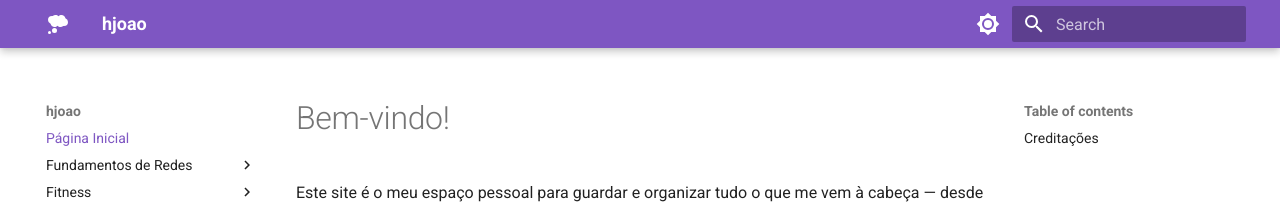
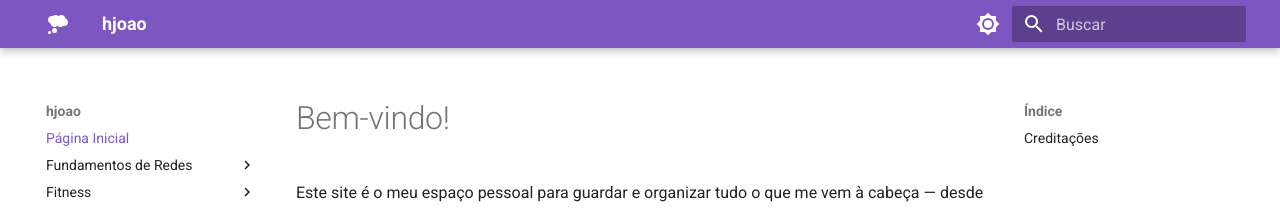
Before and after one commit to hjoao404/personal-website, an MkDocs documentation site: the page built from docs/index.md, in a window 1280 px wide. Shown: the top 208 px of the page. Built offline with MkDocs 1.6.1 and Material for MkDocs 9.7.7, drawn with Linux system fonts in a browser that asks for light colours; some of the changed lines change nothing that is shown.

Commit message:
Idioma default da página e do plugin de procura trocado para português

```diff
--- a/mkdocs.yml
+++ b/mkdocs.yml
@@ -3,6 +3,7 @@ site_name: hjoao
 
 # Theme Configuration
 theme:
+  language: pt
   name: material
   favicon: assets/icon.ico
   palette:
@@ -67,4 +68,5 @@ markdown_extensions:
 
 # Plugin Configuration
 plugins:
-  - search
+  - search:
+      lang: pt
```
